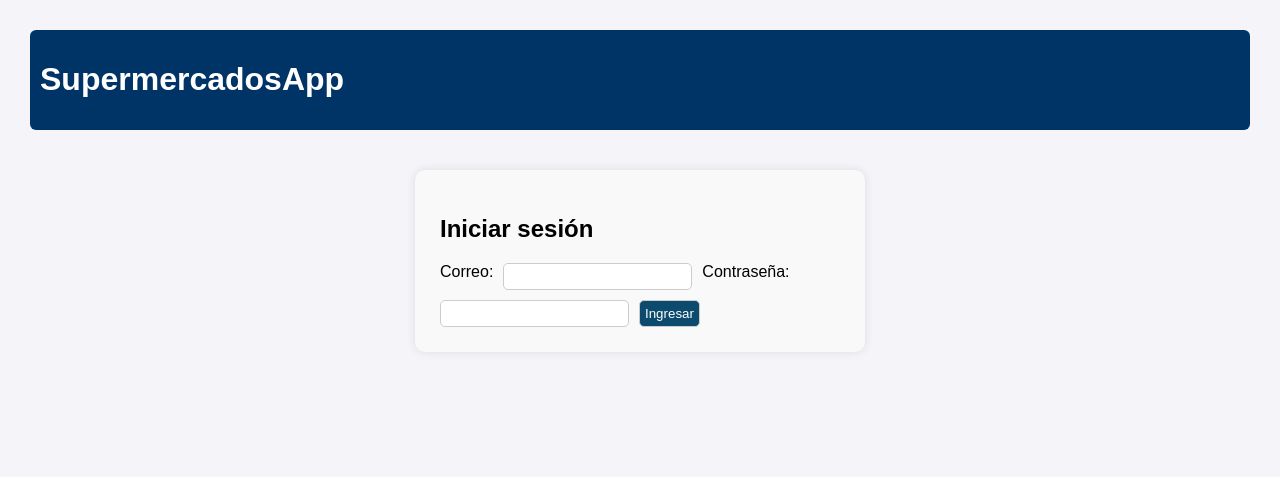
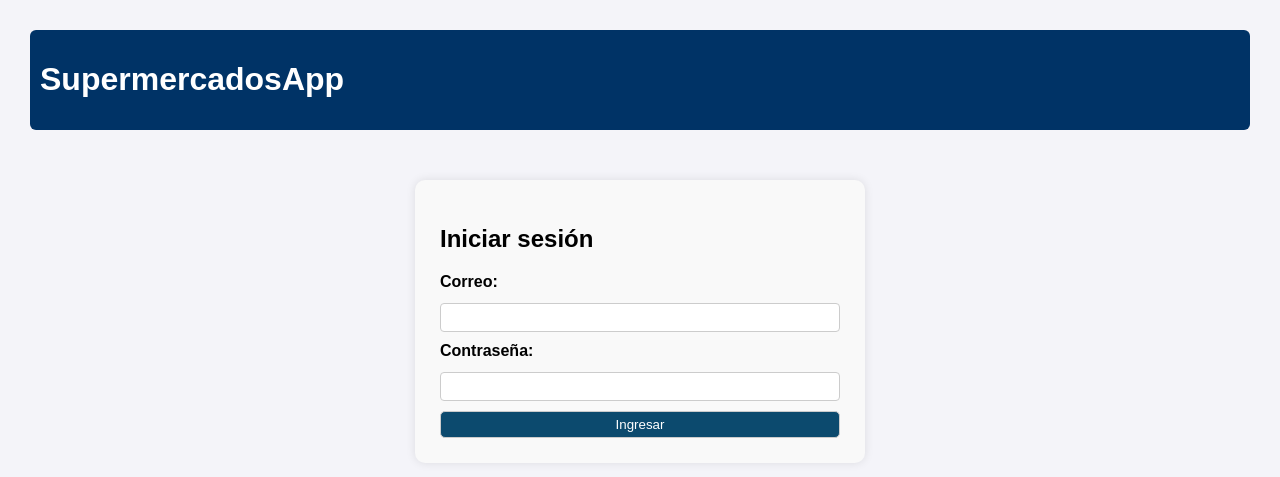
Before and after one commit to JuanSebastianTorres/SupermercadosApp, a Flask app: page /login in a window 1280 px wide. Shown: the top 477 px of the page. Run offline with Flask 3, Linux system fonts and the light colour scheme; some libraries are stand-ins or nearby versions.

Commit message:
cambios en mensaje y css login

```diff
--- a/static/styles.css
+++ b/static/styles.css
@@ -71,10 +71,7 @@ th {
     text-align: left;
 }
 .flash-message {
-  margin: 10px 0;
-  padding: 8px 12px;
-  border-radius: 6px;
-  font-weight: bold;
+  margin-top: 10px;
   text-align: center;
 }
 
@@ -95,11 +92,11 @@ th {
 
 .login-container {
   max-width: 400px;
-  margin: 40px auto;
+  margin: 50px auto;
   background: #f9f9f9;
   padding: 25px;
   border-radius: 10px;
-  box-shadow: 0 0 10px rgba(0,0,0,0.1);
+  box-shadow: 0 0 10px rgba(0, 0, 0, 0.1);
 }
 
 .login-form {
@@ -108,6 +105,11 @@ th {
   gap: 10px;
 }
 
+.login-form label {
+  font-weight: bold;
+  margin-bottom: 2px;
+}
+
 .login-form input {
   padding: 6px;
   border-radius: 4px;
--- a/templates/layout.html
+++ b/templates/layout.html
@@ -32,17 +32,6 @@
     {% endif %}
   </header>
 
-  <main>
-    {% with messages = get_flashed_messages(with_categories=true) %}
-      {% if messages %}
-        <ul class="flash-messages">
-          {% for category, message in messages %}
-            <li class="{{ category }}">{{ message }}</li>
-          {% endfor %}
-        </ul>
-      {% endif %}
-    {% endwith %}
-
     {% block content %}
     {% endblock %}
   </main>
--- a/templates/login.html
+++ b/templates/login.html
@@ -2,17 +2,20 @@
 {% block content %}
 <div class="login-container">
   <h2>Iniciar sesión</h2>
-  <form method="POST" action="{{ url_for('auth.login') }}">
-    <label>Correo:</label>
-    <input type="email" name="correo" required>
-    <label>Contraseña:</label>
-    <input type="password" name="password" required>
+
+  <form method="POST" action="{{ url_for('auth.login') }}" class="login-form">
+    <label for="correo">Correo:</label>
+    <input type="email" id="correo" name="correo" required>
+
+    <label for="password">Contraseña:</label>
+    <input type="password" id="password" name="password" required>
+
     <button type="submit">Ingresar</button>
-  </form>
 
+    <!-- Mensaje debajo del boton tras digitar -->
     {% with messages = get_flashed_messages(with_categories=true) %}
       {% if messages %}
-          {% set category, message = messages[-1] %}  {# solo el último mensaje #}
+        {% set category, message = messages[-1] %}
         <p class="flash-message {{ category }}">{{ message }}</p>
       {% endif %}
     {% endwith %}
```
Lines whose indentation alone changed are shown as unchanged.
